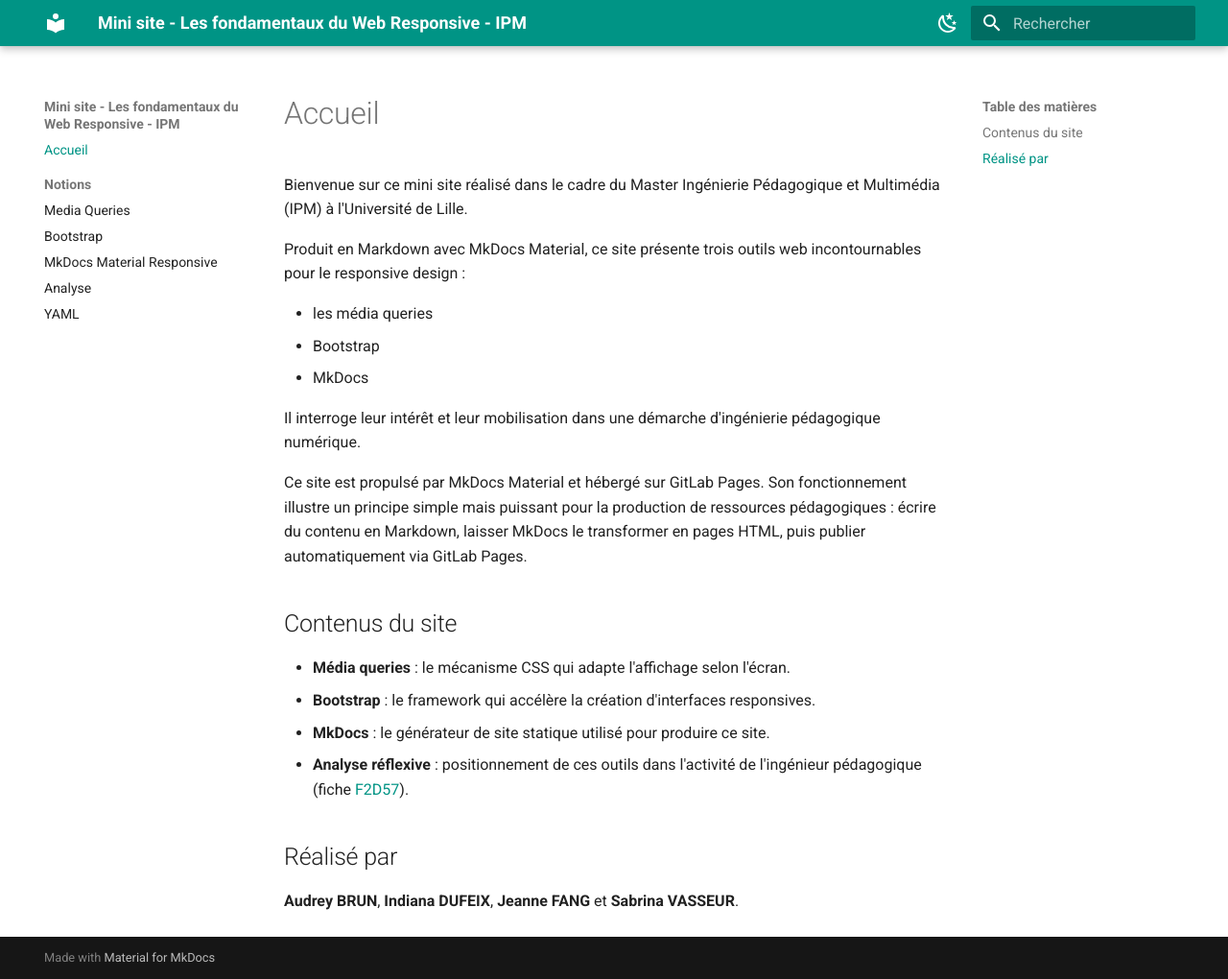
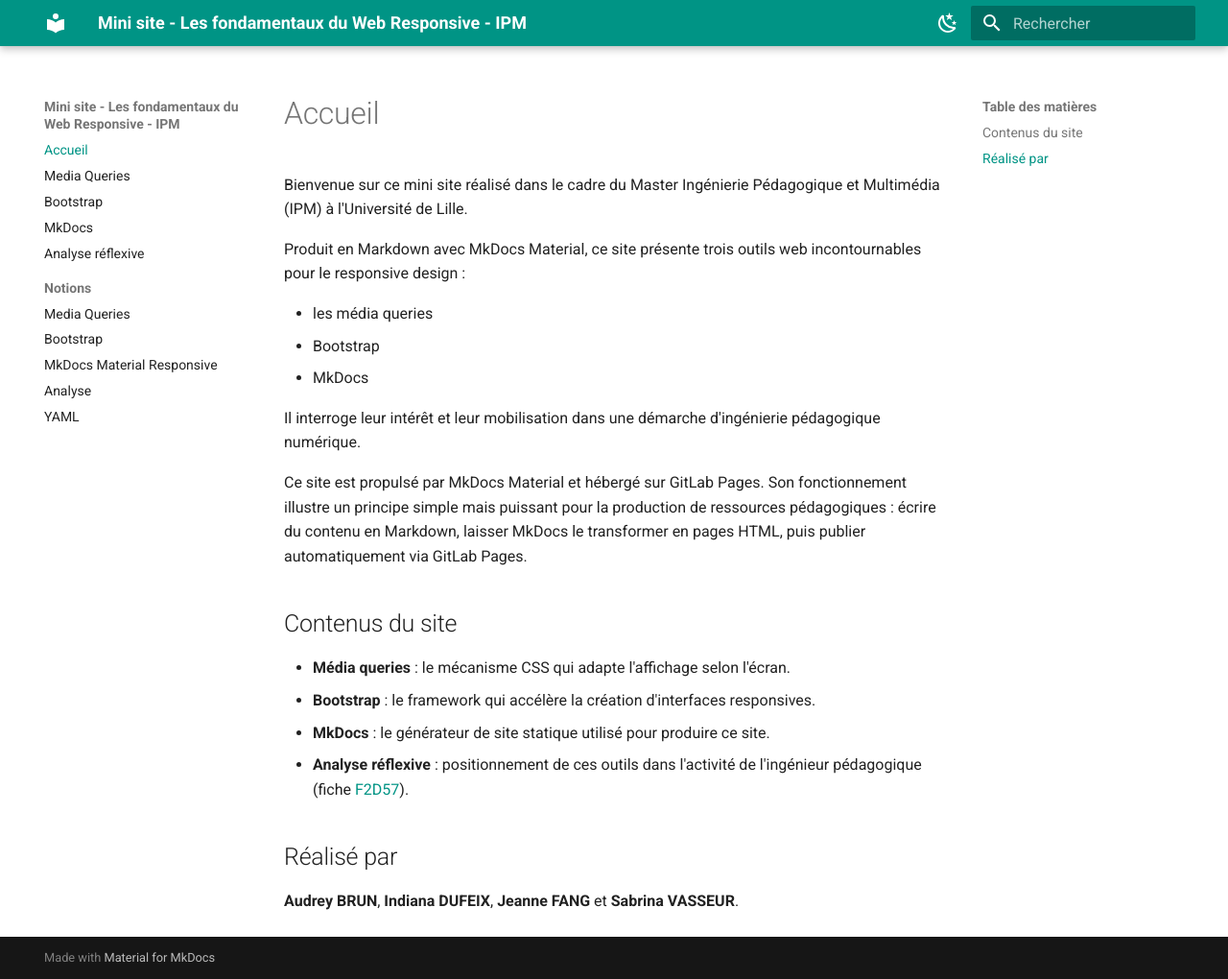
Before and after one commit to audreybrun-bit/tp-mkdocs-responsive-design, an MkDocs documentation site: the page built from docs/index.md, in a window 1280 px wide and 1020 px high. Shown: the whole window at 96% size. Built offline with MkDocs 1.6.1 and Material for MkDocs 9.7.7, drawn with Linux system fonts in a browser that asks for light colours.

Commit message:
Modifier mkdocs.yml

```diff
--- a/mkdocs.yml
+++ b/mkdocs.yml
@@ -31,6 +31,11 @@ theme:
 
 nav:
   - Accueil: index.md
+  - Media Queries: Media Queries.md
+  - Bootstrap: Bootstrap.md
+  - MkDocs: MkDocs.md
+  - Analyse réflexive: Analyse réflexive.md
+
   - Notions:
       - Media Queries: notions/media-queries.md
       - Bootstrap: notions/bootstrap.md
```
